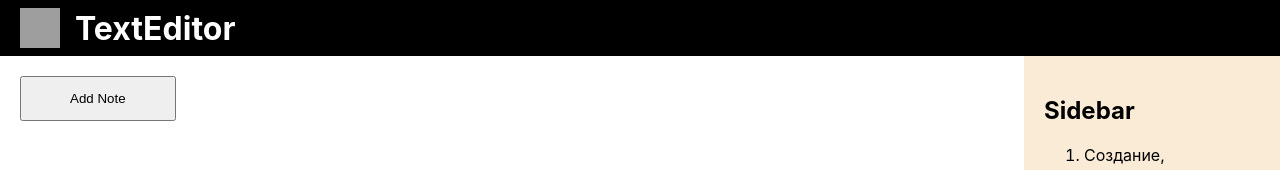
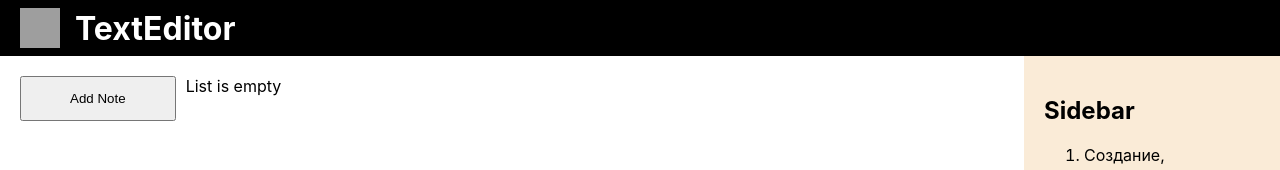
Before and after one commit to jocker-py/TextEditor, a React (Create React App) app: page / in a window 1280 px wide. Shown: the top 170 px of the page. Built offline with nearby package versions, Linux system fonts and the light colour scheme; grey boxes are pictures that could not be loaded.

Commit message:
feat: add filter behavior for tags and notes

```diff
--- a/src/components/Content/Content.tsx
+++ b/src/components/Content/Content.tsx
@@ -21,10 +21,11 @@ const Content: FC<ContentType> = ({notes,
               showModalEditNoteItem={showModalEditNoteItem}
               removeNote={removeNote}
     />);
+  const phrase = <div>List is empty</div>
   return (
     <div className="content">
       <button onClick={showModalAddNotes}>Add Note</button>
-      {notesElements}
+      {notesElements.length ? notesElements : phrase}
     </div>
   );
 };
--- a/src/components/Content/ContentContainer.tsx
+++ b/src/components/Content/ContentContainer.tsx
@@ -8,7 +8,15 @@ import Content from './Content';
 
 const ContentContainer: FC<ContainerType> = (props) => {
   const state = props.store.getState().content;
+  const selectedTags = props.store.getState().sideBar.selectedTags;
   const dispatch = props.store.dispatch.bind(props.store);
+  const isContainSomeTag = (arr: string[]) => {
+    return arr.some(arg => selectedTags.includes(arg));
+  };
+  const getFilteredNotes = () => {
+    return state.notes.filter(note => isContainSomeTag(note.tags));
+  }
+  const filteredNotes = selectedTags.length ? getFilteredNotes() : state.notes;
   const showModalAddNotes = () => {
     dispatch(showModalAddNotesActionCreator());
   }
@@ -26,7 +34,7 @@ const ContentContainer: FC<ContainerType> = (props) => {
   }
   return (
       <Content
-        notes={state.notes}
+        notes={filteredNotes}
         showModalNote={showModalNote}
         showModalAddNotes={showModalAddNotes}
         showModalEditNoteItem={showModalEditNoteItem}
--- a/src/components/Sidebar/Sidebar.scss
+++ b/src/components/Sidebar/Sidebar.scss
@@ -4,3 +4,16 @@
   background-color: antiquewhite;
   padding: 20px;
 }
+
+.sidebar__tag--selected {
+  display: inline-block;
+  background-color: blue;
+  padding: 5px;
+  border: 1px solid black;
+}
+
+.sidebar__tag {
+  display: inline-block;
+  background-color: gray;
+  padding: 5px;
+}
--- a/src/components/Sidebar/Sidebar.tsx
+++ b/src/components/Sidebar/Sidebar.tsx
@@ -1,19 +1,21 @@
 import React, { FC } from 'react';
+import { toggleTagActionCreator } from '../../store/store';
 import { ContainerType } from '../../store/types';
 import './Sidebar.scss';
 
 const Sidebar: FC<ContainerType> = (props) => {
   const state = props.store.getState().sideBar;
   const dispatch = props.store.dispatch.bind(props.store);
+
   const toggleTag = (e: React.MouseEvent) =>{
     const text = e.currentTarget.innerHTML;
-    dispatch(toggleTagsActionCreator(text));
+    dispatch(toggleTagActionCreator(text));
   }
   const tagsElements = [...state.tags].map((tag, idx) => {
         if(state.selectedTags.includes(tag)){
-          return (<div onClick={toggleTag}>{tag}</div>)
+          return (<div key={idx} className="sidebar__tag--selected" onClick={toggleTag}>{tag}</div>)
         } else {
-          return <div onClick={toggleTag}>{tag}</div>
+          return <div key={idx} className="sidebar__tag" onClick={toggleTag}>{tag}</div>
         }
       });
   debugger;
@@ -38,7 +40,3 @@ const Sidebar: FC<ContainerType> = (props) => {
 };
 
 export default Sidebar;
-
-function toggleTagsActionCreator(text: string): import("../../store/types").ActionType {
-    throw new Error('Function not implemented.');
-}
--- a/src/store/reducers/sideBar-reducer.ts
+++ b/src/store/reducers/sideBar-reducer.ts
@@ -12,9 +12,15 @@ type SideBarReducerType = (state: SideBarType, action: ActionType, notes: INote[
 const sideBarReducer: SideBarReducerType = (state = initialSideBarState, action, notes) => {
   const totalTags = notes.map(note => note.tags);
   const uniqueTags = Array.from(new Set(totalTags.flat()));
-  state.tags = uniqueTags;
+  state.tags = [...uniqueTags];
   switch (action.type){
     case TypesAction.toggleTag:
+      const currentTag = action.payload as string;
+      if(state.selectedTags.includes(currentTag)){
+        state.selectedTags = [...state.selectedTags.filter(tag => tag !== currentTag)];
+      } else {
+        state.selectedTags = [...state.selectedTags, currentTag];
+      }
       return state
     default:
       return state;
--- a/src/store/store.ts
+++ b/src/store/store.ts
@@ -102,10 +102,11 @@ export const removeNoteActionCreator : RemoveNoteActionCreatorType = () => {
     type: TypesAction.removeNote
   }
 }
-type ToggleTagActionCreator = () => ActionType;
-export const toggleTagActionCreator : ToggleTagActionCreator = () => {
+type ToggleTagActionCreator = (tag:string) => ActionType;
+export const toggleTagActionCreator : ToggleTagActionCreator = (tag) => {
   return {
-    type: TypesAction.toggleTag
+    type: TypesAction.toggleTag,
+    payload: tag,
   }
 }
 
```
